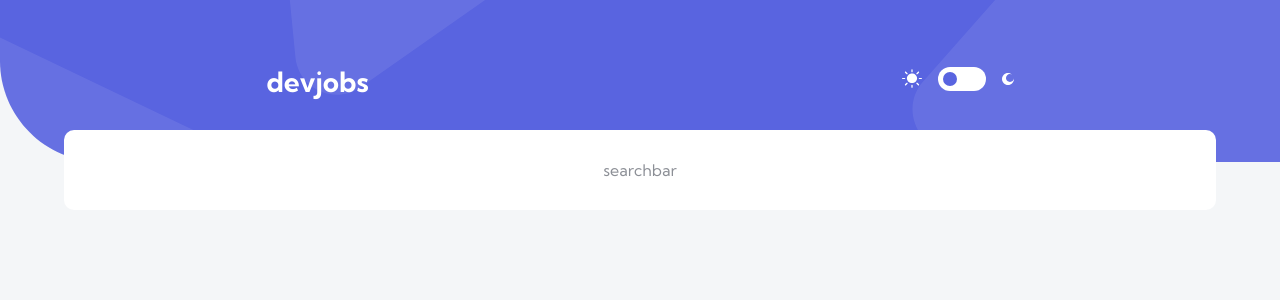
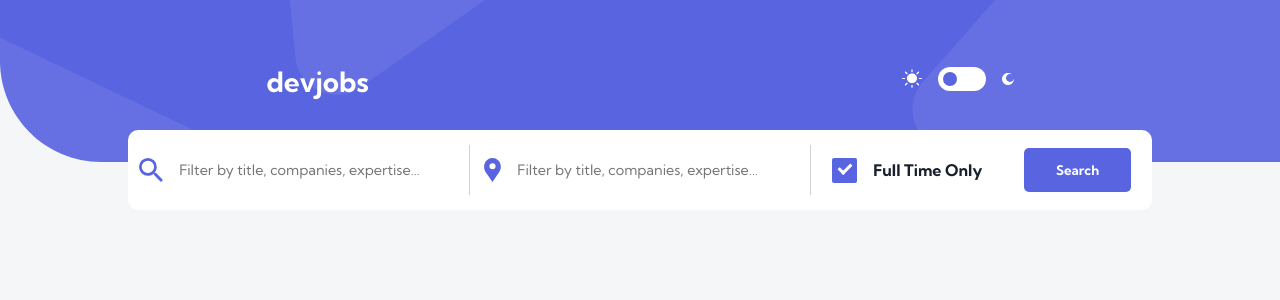
Before and after one commit to igaimerca/devjobs-challenge, a React (Vite) app: page / in a window 1280 px wide. Shown: the top 300 px of the page. Built offline with nearby package versions, Linux system fonts and the light colour scheme.

Commit message:
added search filters and submit button

```diff
--- a/src/components/SeachBar/SearchBar.jsx
+++ b/src/components/SeachBar/SearchBar.jsx
@@ -1,10 +1,21 @@
-import React from 'react'
-import "./SearchBar.scss"
+import React, { useState } from 'react'
+import SearchButton from '../SearchButton/SearchButton'
+import SearchInput from '../SearchInput/SearchInput'
+import "./SearchBar.scss";
 
 function SearchBar() {
+    const [checked, setChecked] = useState(true);
     return (
         <div className="search-bar">
-            searchbar
+            <SearchInput icon="/assets/desktop/icon-search.svg" placeholder="Filter by title, companies, expertise…" />
+            <SearchInput icon="/assets/desktop/icon-location.svg" placeholder="Filter by location…" />
+            <div className="submit-search flex">
+                <div className="check flex">
+                <span className={`${checked && 'active'} checkbox`} onClick={() => setChecked(!checked)}></span>
+                <b>Full Time Only</b>
+                </div>
+                <SearchButton />
+            </div>
         </div>
     )
 }
--- a/src/components/SeachBar/SearchBar.scss
+++ b/src/components/SeachBar/SearchBar.scss
@@ -1,12 +1,54 @@
 .search-bar {
+
     background-color: var(--light-background);
     height: 80px;
-    width: 90%;
+    width: 80%;
     border-radius: 10px;
     margin: 0 auto;
     margin-top: -2rem;
     display: flex;
     align-items: center;
-    justify-content: center;
+    justify-content: space-around;
 
+    .submit-search {
+        border-left: none !important;
+        flex: 1;
+        justify-content: space-around;
+
+        .checkbox {
+            height: 25px;
+            width: 25px;
+            background-color: var(--checkmark-background);
+            border-radius: 2px;
+            cursor: pointer;
+            margin-right: 1rem;
+            position: relative;
+
+            &:hover {
+                background-color: var(--checkmark-background-hover);
+            }
+        }
+
+        .checkbox.active {
+            background-color: var(--primary);
+            &::after {
+                content: "";
+                display: inline-block;
+                width: 5px;
+                height: 10px;
+                top: 3px;
+                right: 8px;
+                position: absolute;
+                border: solid white;
+                border-width: 0 3px 3px 0;
+                -webkit-transform: rotate(45deg);
+                -ms-transform: rotate(45deg);
+                transform: rotate(45deg);
+            }
+        }
+
+        b {
+            color: var(--main-text);
+        }
+    }
 }
--- /dev/null
+++ b/src/components/SearchButton/SearchButton.jsx
@@ -0,0 +1,12 @@
+import React from 'react'
+import "./SearchButton.scss";
+
+function SearchButton() {
+    return (
+        <button className="btn">
+            Search
+        </button>
+    )
+}
+
+export default SearchButton
--- /dev/null
+++ b/src/components/SearchButton/SearchButton.scss
@@ -0,0 +1,12 @@
+.btn {
+    padding: 0.9rem 2rem;
+    border: none;
+    background-color: var(--button-background);
+    color: var(--text-white);
+    border-radius: 5px;
+    font-weight: bold;
+    cursor: pointer;
+    &:hover {
+        background-color: var(--button-hover);
+    }
+}
--- a/src/components/SearchInput/SearchInput.jsx
+++ b/src/components/SearchInput/SearchInput.jsx
@@ -1,9 +1,11 @@
 import React from 'react'
+import "./SearchInput.scss";
 
-function SearchInput() {
+function SearchInput({icon, placeholder}) {
     return (
-        <div>
-
+        <div className="search-input flex">
+            <img src={icon} alt="" />
+            <input type="text" placeholder="Filter by title, companies, expertise…" />
         </div>
     )
 }
--- a/src/components/SearchInput/SearchInput.scss
+++ b/src/components/SearchInput/SearchInput.scss
@@ -0,0 +1,12 @@
+.search-input {
+    flex: 1;
+    border-right: 1px solid var(--border-color);
+
+    input {
+        border: none;
+        width: 77%;
+        padding: 1rem;
+        outline: none;
+        font-size: 0.9em;
+    }
+}
--- a/src/index.css
+++ b/src/index.css
@@ -1,9 +1,8 @@
-@import url('https://fonts.googleapis.com/css2?family=Kumbh+Sans:wght@400;700&display=swap');
+@import url("https://fonts.googleapis.com/css2?family=Kumbh+Sans:wght@400;700&display=swap");
 
 :root {
   /* Font Family */
-  --font-family: 'Kumbh Sans', sans-serif;
-
+  --font-family: "Kumbh Sans", sans-serif;
 
   /* Font sizes */
   --font-body: 1rem;
@@ -23,10 +22,12 @@
 .theme-light {
     --primary-accent: #939bf4;
     --main-text: #19202d;
+  --primary: #5964e0;
   --faded-text: #6e8098;
     --light-text: #8c8f96;
   --accent-text: #5964e0;
   --dark-background: #f4f6f8;
+  --border-color: #ced2d7;
   --text-white: #ffffff;
   --light-background: #ffffff;
   --button-background: #5964e0;
@@ -77,6 +78,10 @@ html {
   position: relative;
 }
 
+body * {
+  font-family: var(--font-family);
+}
+
 p {
   line-height: 1.5rem;
 }
@@ -87,3 +92,8 @@ img {
 .top-bar-section {
   position: relative;
 }
+.flex {
+  display: flex;
+  align-items: center;
+  justify-content: center;
+}
```
Also changed, not shown: screenshots/filters.png (added), 1 other file (tests, documents, lock files or other folders). Lines whose indentation alone changed are shown as unchanged.
